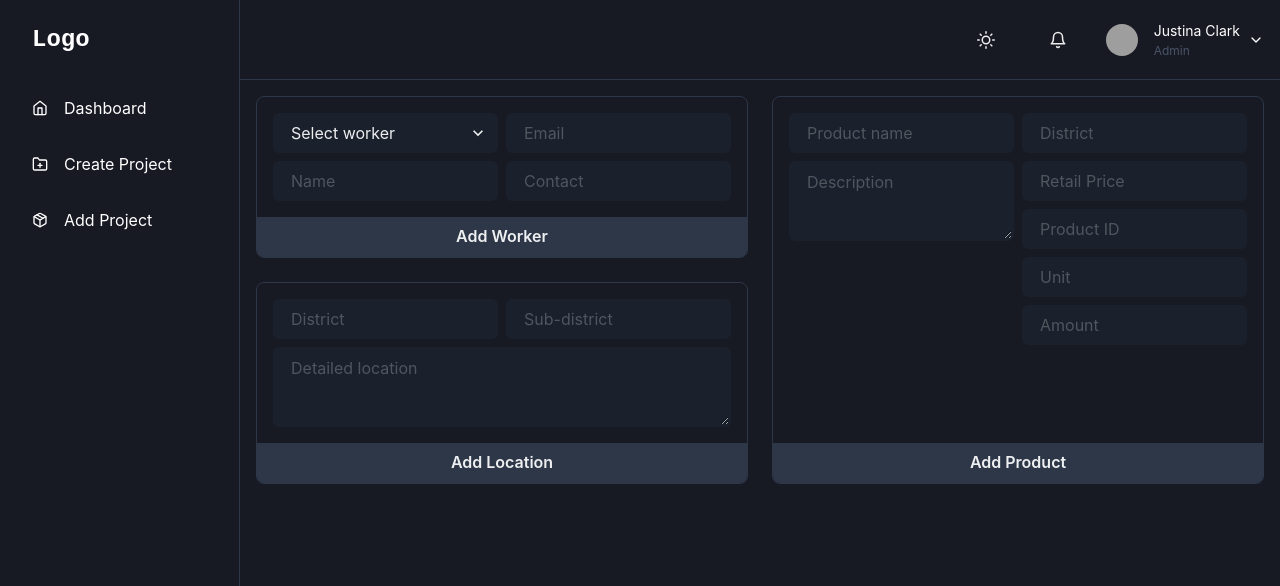
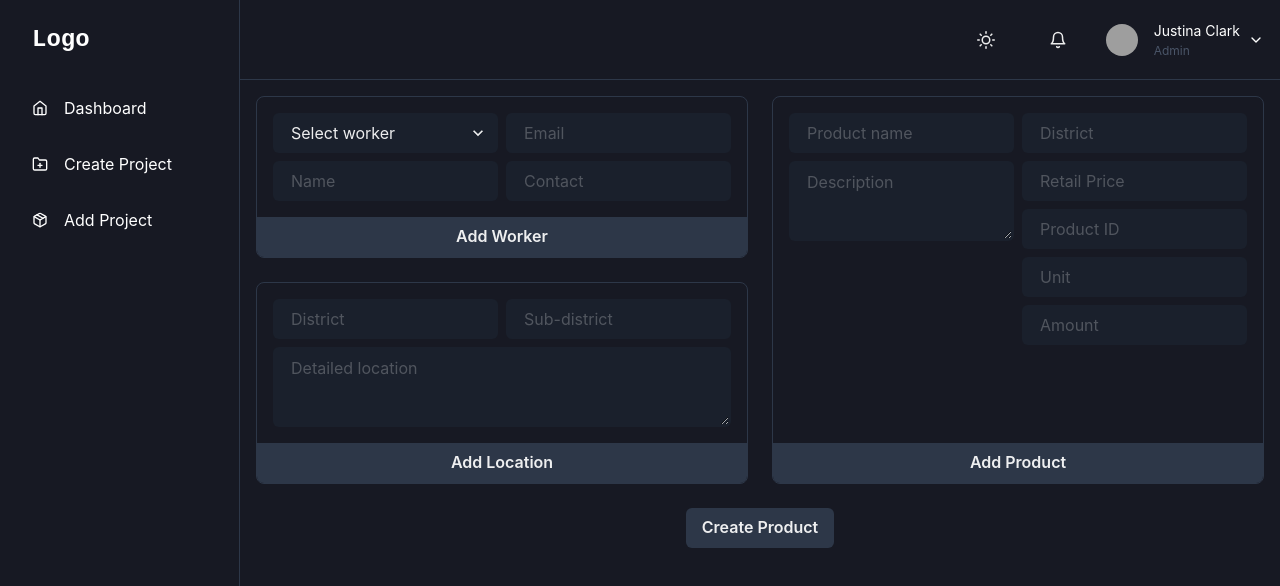
Before and after one commit to leveorxyz/SCM, a Next.js app: page /create in a window 1280 px wide. Shown: the top 586 px of the page. Built offline with nearby package versions, Linux system fonts and the light colour scheme; grey boxes are pictures that could not be loaded.

Commit message:
Add(UI): add page submission buttons

```diff
--- a/src/pages/create.tsx
+++ b/src/pages/create.tsx
@@ -1,18 +1,32 @@
-import { SimpleGrid, Stack } from "@chakra-ui/react";
+import {
+  SimpleGrid,
+  Stack,
+  Button,
+  Center,
+  useColorModeValue,
+} from "@chakra-ui/react";
 
 import AddWorkerForm from "../components/create-project/AddWorkerForm";
 import AddLocationForm from "../components/create-project/AddLocationForm";
 import AddProductForm from "../components/create-project/AddProductForm";
 
 export default function Create() {
+  const btnBgColor = useColorModeValue("white", "gray.700");
+
   return (
+    <>
       <SimpleGrid as="form" columns={{ base: 1, lg: 2 }} gap={6}>
         <Stack direction="column" spacing={6}>
           <AddWorkerForm />
           <AddLocationForm />
         </Stack>
-
         <AddProductForm />
       </SimpleGrid>
+      <Center>
+        <Button bgColor={btnBgColor} mt={6}>
+          Create Product
+        </Button>
+      </Center>
+    </>
   );
 }
```
Also changed, not shown: src/pages/add.tsx (+14 -5 lines). Lines whose indentation alone changed are shown as unchanged.
